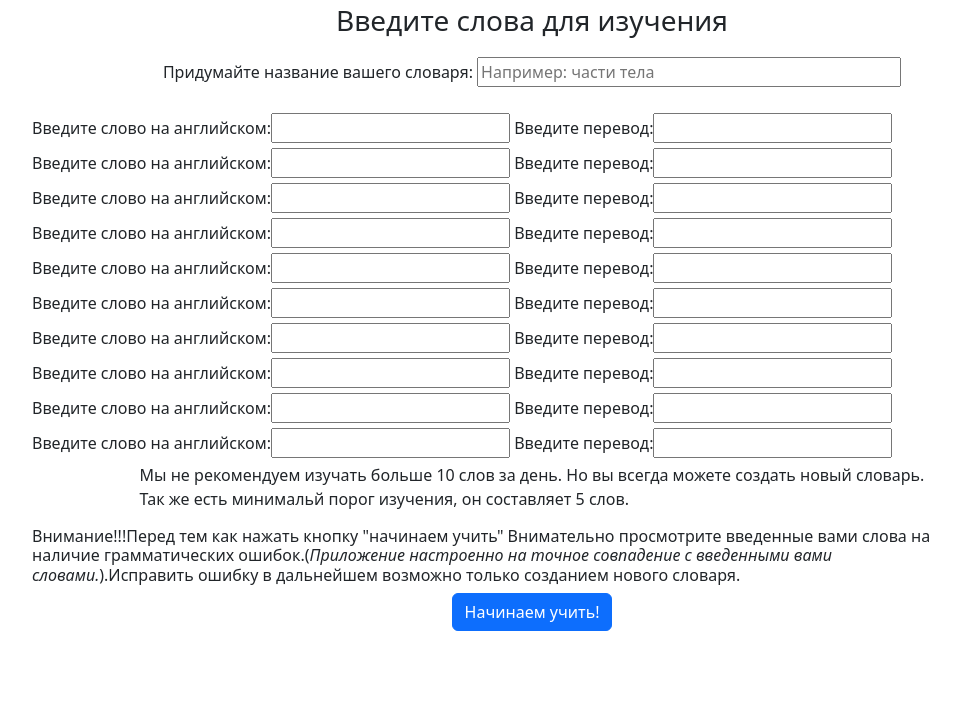
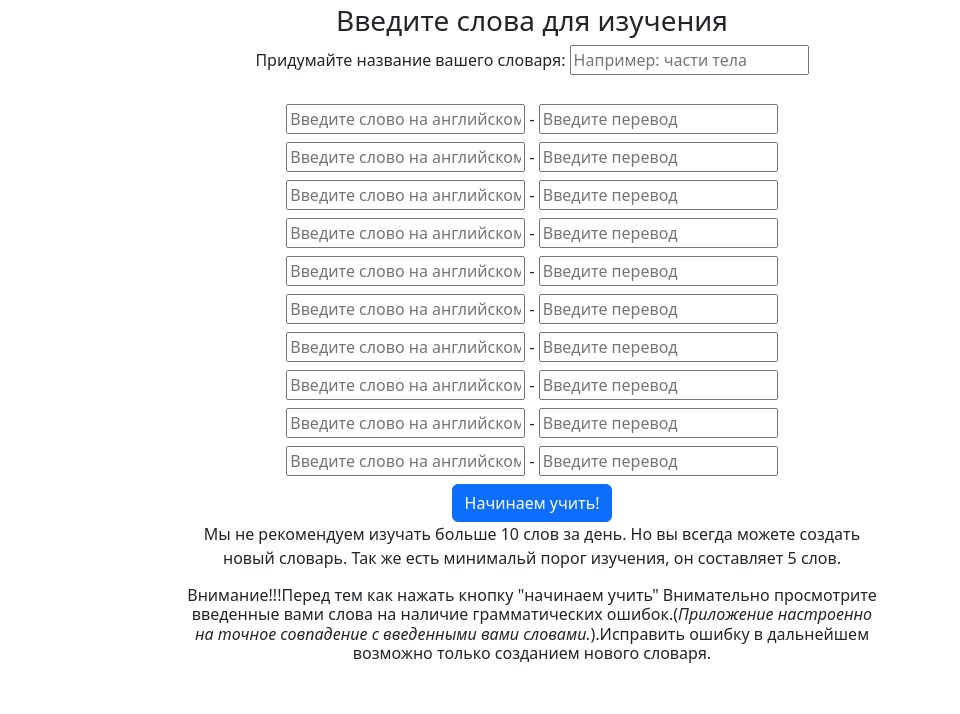
Before and after one commit to Promotion-KMV/private_english, a Django app: page /studywords in a window 1280 px wide. Shown: the part 86-800 px from the top of the page, without its empty margins (108-1068 px from the left). Run offline with Django 3.2, Linux system fonts and the light colour scheme; some libraries are stand-ins or nearby versions.

Commit message:
mod list study words

```diff
--- a/english_teacher/forms.py
+++ b/english_teacher/forms.py
@@ -7,8 +7,8 @@ class StydyWordForm(forms.ModelForm):
     class Meta:
         model = SelfStudyWords
         fields = ['english_word', 'rus_word']
-        widgets = {'english_word': TextInput(attrs={'size': 20}),
-                   'rus_word': TextInput(attrs={'size': 20})}
+        widgets = {'english_word': TextInput(attrs={'size': 20, 'placeholder': 'Введите слово на английском'}),
+                   'rus_word': TextInput(attrs={'size': 20, 'placeholder': 'Введите перевод'})}
         labels = {'english_word': 'Введите слово на английском',
                   'rus_word': 'Введите перевод'}
 
@@ -19,5 +19,5 @@ class StydyWordNameForm(forms.ModelForm):
         fields = ['name']
         labels = {'name': 'Придумайте название вашего словаря'}
         help_text = {'name': 'Например: части тела'}
-        widgets = {'name': TextInput(attrs={'size': 40,
+        widgets = {'name': TextInput(attrs={'size': 20,
                    'placeholder': "Например: части тела"})}
--- a/english_teacher/templates/study_words/self_study_words.html
+++ b/english_teacher/templates/study_words/self_study_words.html
@@ -7,28 +7,30 @@
 {% load crispy_forms_tags %}
 
 {% block content %}
-<div style='display:flex; flex-direction: column;'>
-    <h3 style="text-algin: center; margin: auto;">Введите слова для изучения</h3>
+<div style="text-align: center;">
+    <h3>Введите слова для изучения</h3>
 
-    <form id="register-form" name="register-form" style="text-algin: center; margin: auto; padding-top: 20px;" method="post">
+    <form id="register-form" name="register-form" method="post">
         {% csrf_token %}
-        <div style="text-algin: center;">
-            <div style='display:flex; justify-content: center;' >
+        <div>
+            <div>
                 {{ formset_name.as_p }}
             </div>
             <div>
-                <div style="padding-top: 5px;width: 1000px;">
-                   {{ formset }}
+                {% for f in formset %}
+                <div class="pt-2">
+                   {{ f.english_word }} - {{ f.rus_word }}
                 </div>
+                {% endfor %}
             </div>
         </div>
-        <p style="display: flex; justify-content: center;" >Мы не рекомендуем изучать больше 10 слов за день. Но вы всегда можете создать новый словарь. <br> Так же есть минимальй порог изучения, он составляет 5 слов.</p>
-        <h6 style="max-width: 900px;">Внимание!!!Перед тем как нажать кнопку "начинаем учить" Внимательно просмотрите введенные вами слова на наличие грамматических ошибок.(<i>Приложение настроенно на точное совпадение с введенными вами словами.</i>).Исправить ошибку в дальнейшем возможно только созданием нового словаря.</h6>
-        <div style="display: flex; justify-content: center;">
+        <div class="pt-2">
             <button type="submit" class="btn btn-primary">Начинаем учить!</button>
         </div>
     </form>
+    <div style='max-width: 700px; margin: auto;'>
+        <p>Мы не рекомендуем изучать больше 10 слов за день. Но вы всегда можете создать новый словарь. Так же есть минимальй порог изучения, он составляет 5 слов.</p>
+        <h6>Внимание!!!Перед тем как нажать кнопку "начинаем учить" Внимательно просмотрите введенные вами слова на наличие грамматических ошибок.(<i>Приложение настроенно на точное совпадение с введенными вами словами.</i>).Исправить ошибку в дальнейшем возможно только созданием нового словаря.</h6>
+    </div>
 </div>
-
-{{last_words_name}}
 {% endblock %}
--- a/english_teacher/views.py
+++ b/english_teacher/views.py
@@ -29,7 +29,11 @@ def books(request):
 def book(request, book_id):
     """Страница отображения учебника с аудио()если есть"""
     book = get_object_or_404(StudyBooks, id=book_id)
-    all_audio = StudyAudioBook.objects.filter(name_book=book_id)
+    searh_query = request.GET.get('search_audio', '')
+    if searh_query:
+        all_audio = StudyAudioBook.objects.filter(name_book=book_id, name__icontains=searh_query)
+    else:
+        all_audio = StudyAudioBook.objects.filter(name_book=book_id)
     context = {
         'all_audio': all_audio,
         'book': book,
@@ -57,7 +61,7 @@ def video(request, video_id):
 
 def index(request):
     """Главная страница"""
-    if request.user.is_authenticated:
+    if request.user.is_authenticated or request.user.is_staff:
         return render(request, 'main_info.html',)
 
     return render(request, 'index.html')
```
Also changed, not shown: english_teacher/templates/book.html (+8 -1 lines), static/english_teacher/css/style_index.css (+21 -10 lines).
